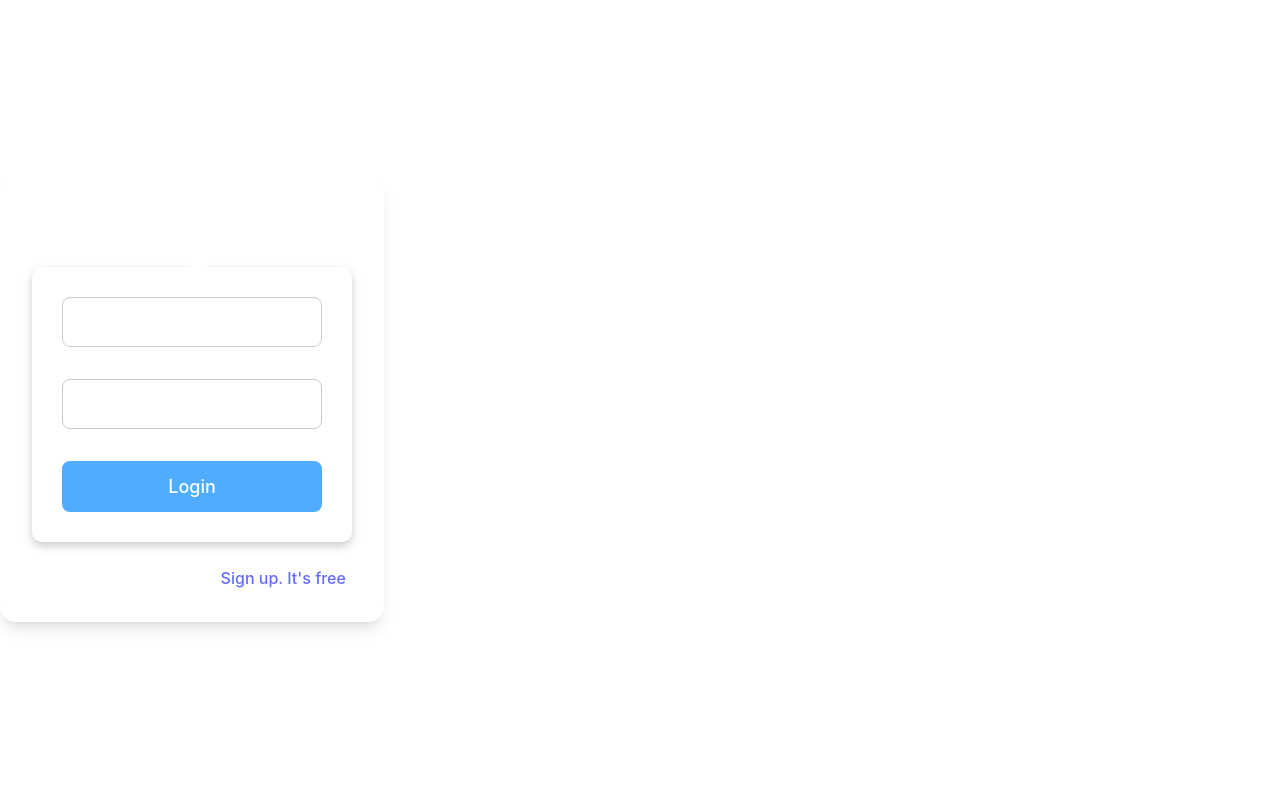
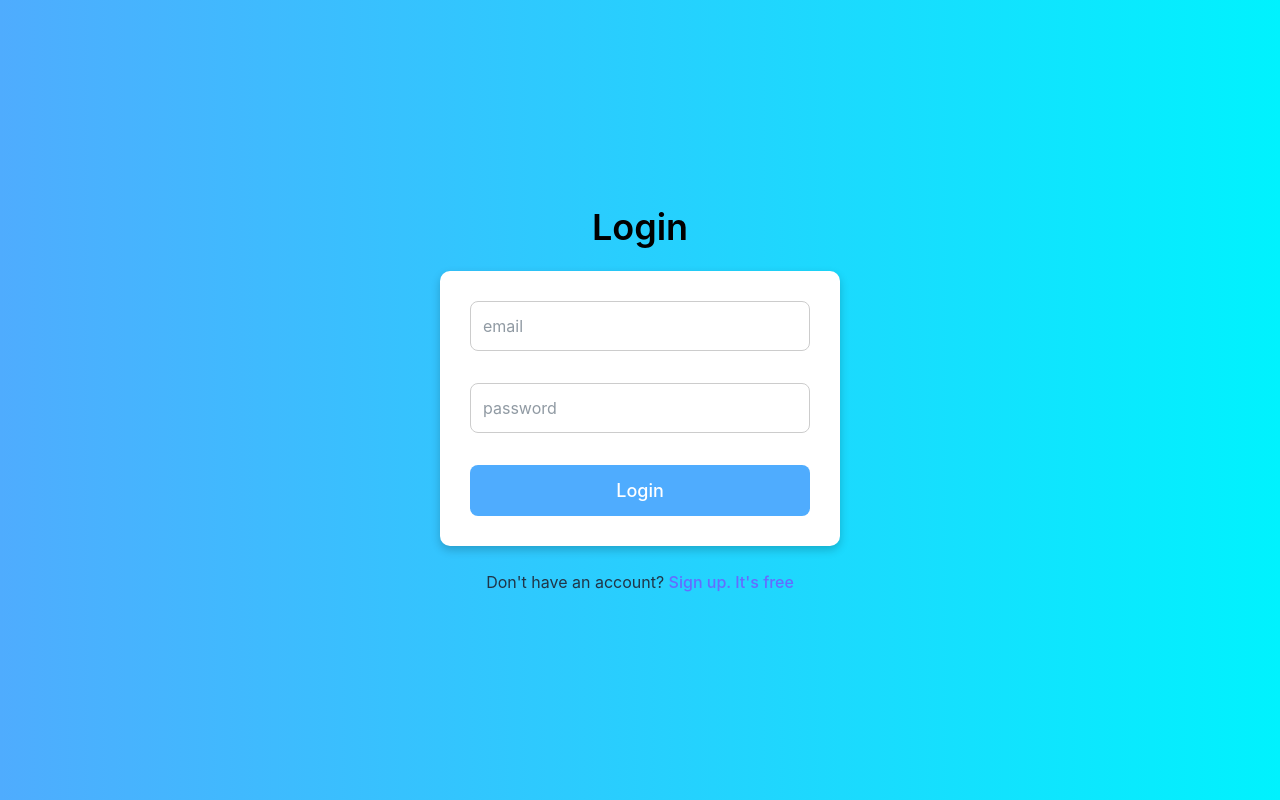
Before and after one commit to LauCarrillo16/Front-PideYPaga, a React (Vite) app in the folder exam/: page / in a window 1280 px wide. Built offline with nearby package versions, Linux system fonts and the light colour scheme.

Commit message:
style: :lipstick: creation of styles for login
styles are given to the login according to the sign in

the changes are implemented ok

```diff
--- a/exam/src/components/Login.jsx
+++ b/exam/src/components/Login.jsx
@@ -2,6 +2,7 @@ import React, { useState } from 'react';
 import { useNavigate } from 'react-router';
 import { useUser } from '../UserContext';
 import AxiosConfiguration from '../AxiosConfiguration';
+import '../styles.css';
 
 export const Login = () => {
     const [email, setEmail] = useState('');
@@ -55,8 +56,8 @@ export const Login = () => {
     };
 
     return (
-            <div className="backdrop-blur-lg bg-white/10 p-8 rounded-2xl shadow-lg max-w-sm w-screen text-white">
-                <h1 className="text-2xl font-bold text-center">Login</h1>
+            <main className='w-screen flex justify-around items-center h-screen flex-col bg-white signin'>
+                <h2 className="text-4xl font-semibold text-black mb-6">Login</h2>
                 <form className="flex flex-col space-y-4 gap-4 pt-6" onSubmit={handleSubmit}>
                     <input
                         onChange={handleChange}
@@ -91,6 +92,6 @@ export const Login = () => {
                         Sign up. It's free
                     </a>
                 </p>
-            </div>
+                </main>
     );
 };
--- a/exam/src/styles.css
+++ b/exam/src/styles.css
@@ -1,5 +1,9 @@
 @import "tailwindcss";
 
+body{
+    height: 100vh; /* Ocupa toda la altura de la pantalla */
+    background: linear-gradient(to right, #4facfe, #00f2fe); /* Degradado bonito */
+}
 /* Estilo general del fondo */
 .signin {
     display: flex;
@@ -60,3 +64,7 @@
     font-size: 14px;
     margin-top: 5px;
   }
+
+.login{
+
+}
```
